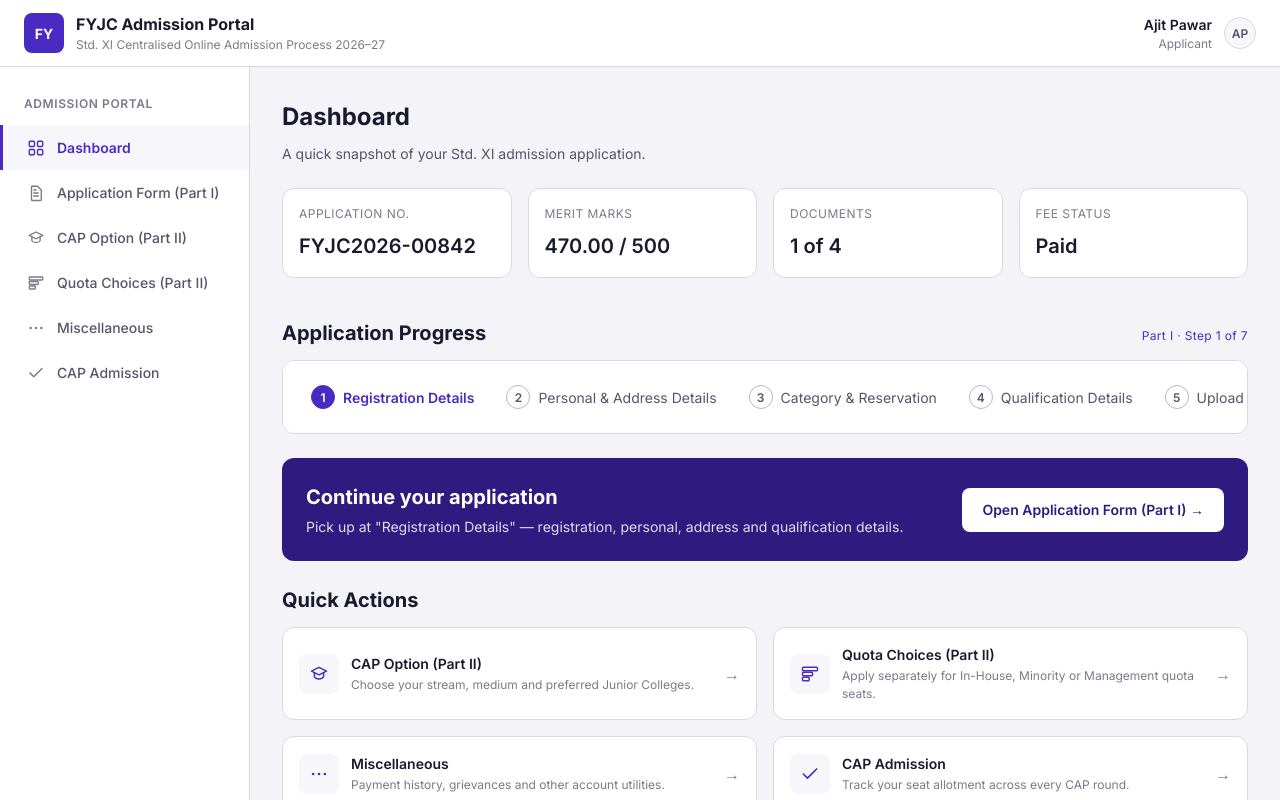
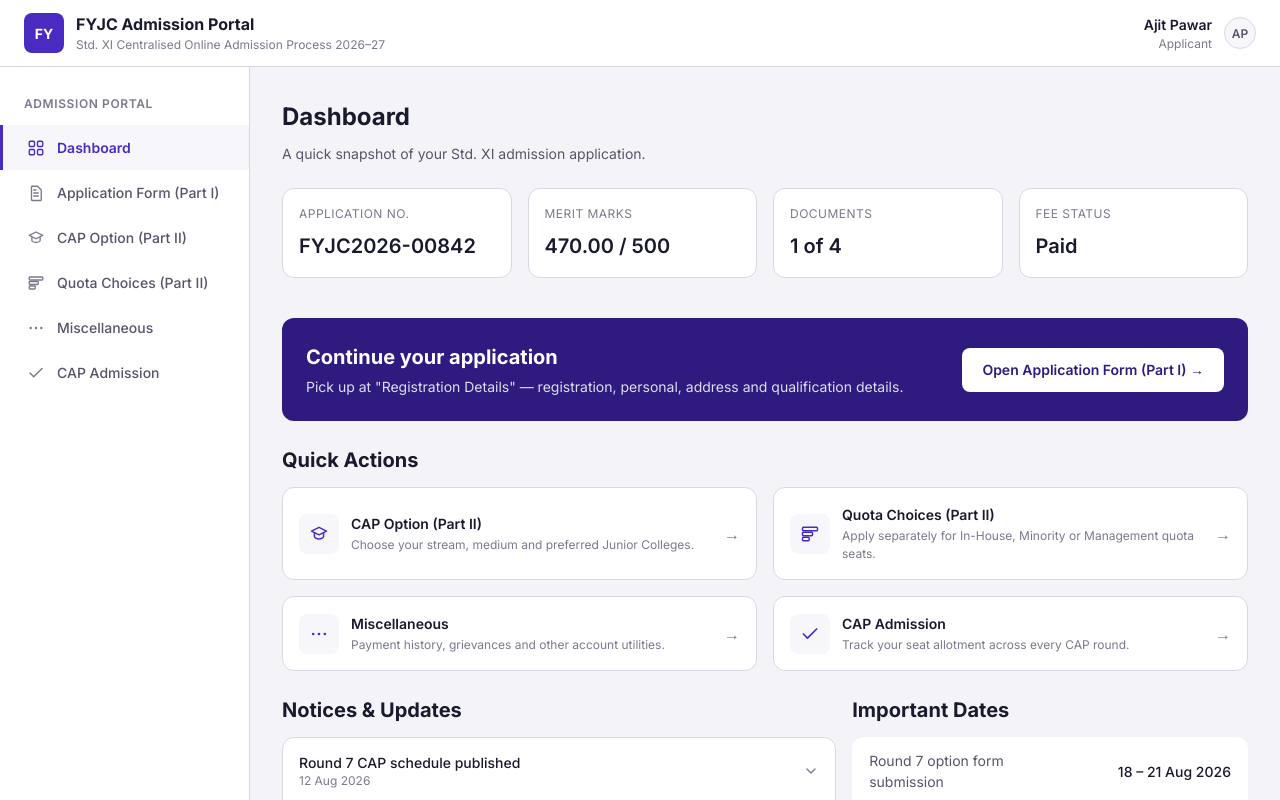
Before and after one commit to abhishekdevkar233-debug/FYJC-New, a React (Vite) app in the folder web/: page /dashboard in a window 1280 px wide. Shown: the top 800 px of the page. Built offline with nearby package versions, Linux system fonts and the light colour scheme.

Commit message:
Removed application progress from dashboard

```diff
--- a/web/src/pages/Dashboard/DashboardPage.css
+++ b/web/src/pages/Dashboard/DashboardPage.css
@@ -123,96 +123,6 @@
   font-size: var(--font-size-xs);
   color: var(--ux4g-primary);
   letter-spacing: 0.03em;
-}
-
-/* Application progress tracker */
-.progress-tracker {
-  list-style: none;
-  margin: 0;
-  padding: 0;
-  display: flex;
-  gap: var(--space-2);
-  overflow-x: auto;
-  border: 1px solid var(--color-border);
-  border-radius: var(--radius-lg);
-  background-color: var(--color-surface);
-  padding: var(--space-4);
-}
-
-.progress-step {
-  flex: none;
-  white-space: nowrap;
-}
-
-.progress-step-button,
-.progress-step-static {
-  display: flex;
-  align-items: center;
-  gap: var(--space-2);
-  padding: var(--space-2) var(--space-3);
-  border-radius: var(--radius-md);
-}
-
-.progress-step-button {
-  background: none;
-  border: none;
-  cursor: pointer;
-  font-family: inherit;
-}
-
-.progress-step-button:hover {
-  background-color: var(--color-surface-alt);
-}
-
-.progress-step-button:focus-visible {
-  outline: var(--focus-ring-width) solid var(--color-focus-ring);
-  outline-offset: 2px;
-}
-
-.progress-step-static {
-  cursor: default;
-}
-
-.progress-step-badge {
-  display: inline-flex;
-  align-items: center;
-  justify-content: center;
-  width: 24px;
-  height: 24px;
-  border-radius: 50%;
-  border: 1.5px solid var(--color-border-strong);
-  font-family: var(--font-family-mono);
-  font-size: var(--font-size-xs);
-  font-weight: var(--font-weight-semibold);
-  color: var(--color-text-secondary);
-  background-color: var(--color-surface);
-  flex-shrink: 0;
-}
-
-.progress-step-label {
-  font-size: var(--font-size-sm);
-  color: var(--color-text-secondary);
-}
-
-.progress-step--done .progress-step-badge {
-  background-color: var(--color-success);
-  border-color: var(--color-success);
-  color: var(--color-text-on-primary);
-}
-
-.progress-step--done .progress-step-label {
-  color: var(--color-text-primary);
-}
-
-.progress-step--current .progress-step-badge {
-  background-color: var(--ux4g-primary);
-  border-color: var(--ux4g-primary);
-  color: var(--color-text-on-primary);
-}
-
-.progress-step--current .progress-step-label {
-  color: var(--ux4g-primary);
-  font-weight: var(--font-weight-semibold);
 }
 
 /* Quick actions */
--- a/web/src/pages/Dashboard/DashboardPage.tsx
+++ b/web/src/pages/Dashboard/DashboardPage.tsx
@@ -110,53 +110,6 @@ export function DashboardPage() {
           </div>
         ))}
       </div>
-
-      <section className="dashboard-section" aria-labelledby="progress-heading">
-        <div className="dashboard-section-head">
-          <h2 id="progress-heading">Application Progress</h2>
-          <span className="dashboard-section-tag">{stepTag}</span>
-        </div>
-        <ol className="progress-tracker">
-          {progressSteps.map((step, index) => {
-            const isDone = step.status === "done";
-            const badge = (
-              <span className="progress-step-badge">
-                {isDone ? "✓" : index + 1}
-              </span>
-            );
-            const label = (
-              <span className="progress-step-label">{step.label}</span>
-            );
-
-            return (
-              <li
-                key={step.label}
-                className={`progress-step progress-step--${step.status}`}
-                aria-current={step.status === "current" ? "step" : undefined}
-              >
-                {isDone ? (
-                  <span
-                    className="progress-step-static"
-                    aria-label={`${step.label} (completed, read only)`}
-                  >
-                    {badge}
-                    {label}
-                  </span>
-                ) : (
-                  <button
-                    type="button"
-                    className="progress-step-button"
-                    onClick={() => navigate("/application-form")}
-                  >
-                    {badge}
-                    {label}
-                  </button>
-                )}
-              </li>
-            );
-          })}
-        </ol>
-      </section>
 
       <div className="dashboard-cta">
         <div>
```
